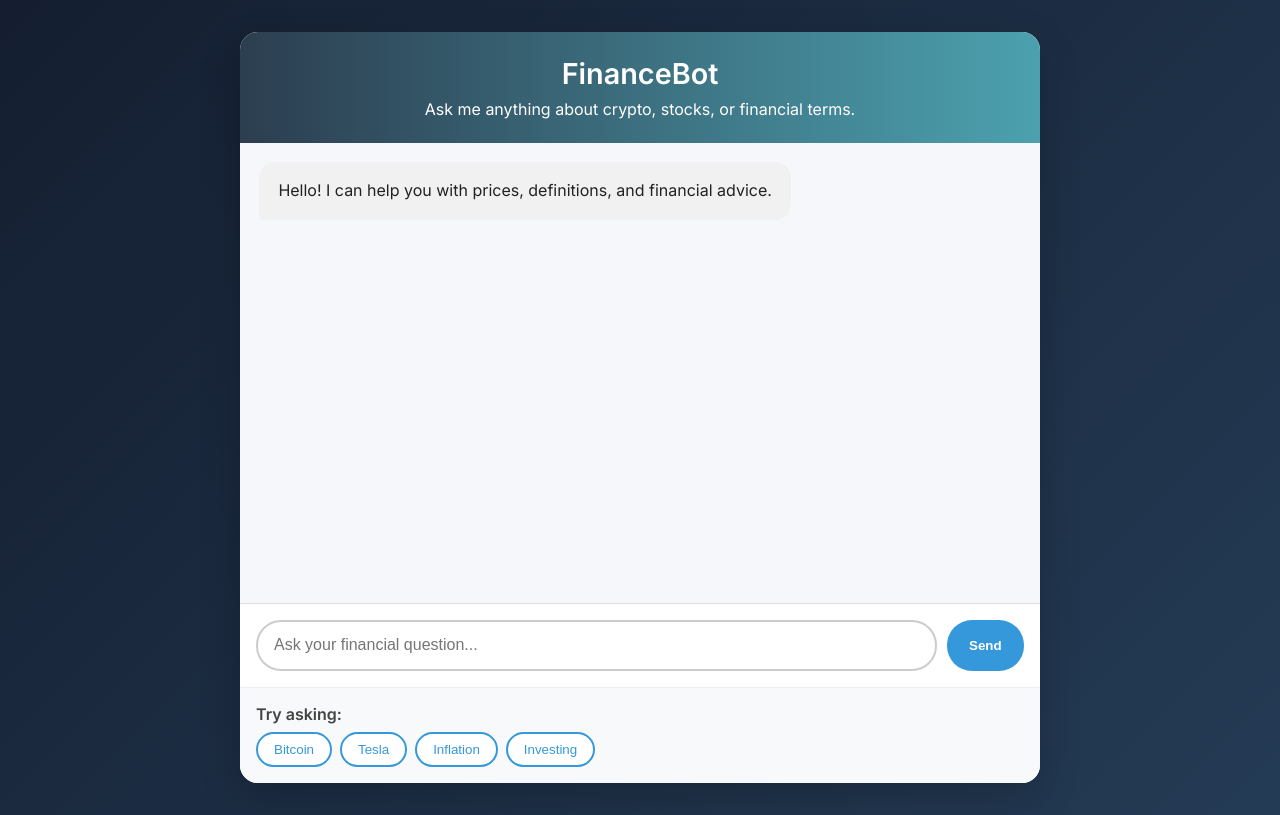
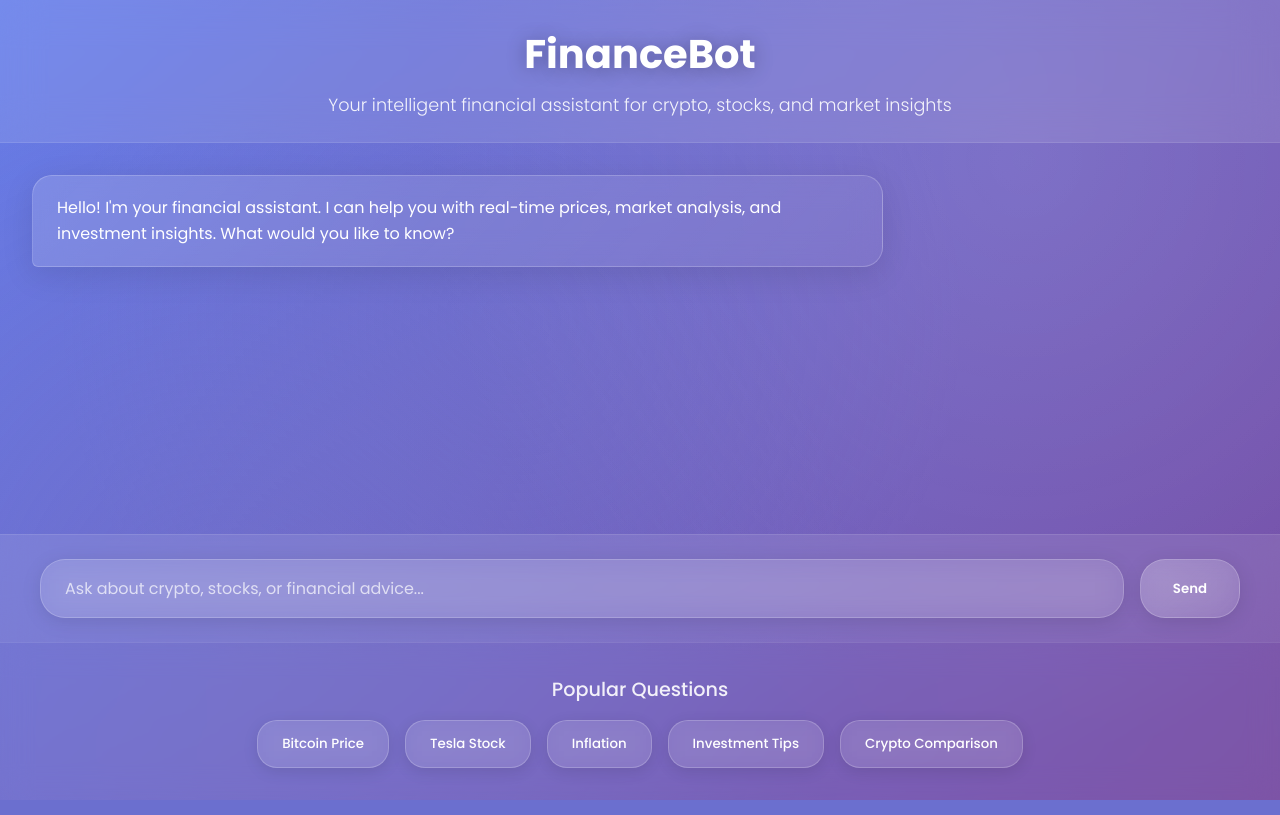
Before and after one commit to xperrylive/Crypto-chatbot, a Flask app: page / in a window 1280 px wide. Run offline with Flask 3, Linux system fonts and the light colour scheme.

Commit message:
improved interface

```diff
--- a/static/style.css
+++ b/static/style.css
@@ -6,55 +6,79 @@
 }
 
 body {
-  font-family: 'Inter', sans-serif;
-  background: linear-gradient(135deg, #141e30, #243b55);
+  font-family: 'Poppins', sans-serif;
+  background: linear-gradient(135deg, #667eea 0%, #764ba2 100%);
+  min-height: 100vh;
   display: flex;
-  justify-content: center;
-  align-items: center;
-  padding: 2rem;
-  min-height: 100vh;
+  flex-direction: column;
+  overflow-x: hidden;
 }
 
-/* Layout Wrapper */
-.main-wrapper {
+/* Animated background elements */
+body::before {
+  content: '';
+  position: fixed;
+  top: 0;
+  left: 0;
   width: 100%;
-  max-width: 800px;
-}
-
-/* Chat Card */
-.chat-card {
-  background: #ffffff;
-  border-radius: 18px;
-  box-shadow: 0 15px 40px rgba(0, 0, 0, 0.2);
-  overflow: hidden;
-  display: flex;
-  flex-direction: column;
+  height: 100%;
+  background: radial-gradient(circle at 20% 80%, rgba(120, 119, 198, 0.3) 0%, transparent 50%),
+              radial-gradient(circle at 80% 20%, rgba(255, 255, 255, 0.1) 0%, transparent 50%),
+              radial-gradient(circle at 40% 40%, rgba(120, 119, 198, 0.2) 0%, transparent 50%);
+  pointer-events: none;
+  z-index: 0;
 }
 
 /* Header */
 .chat-header {
-  background: linear-gradient(to right, #2c3e50, #4ca1af);
-  padding: 1.5rem;
-  color: white;
+  background: rgba(255, 255, 255, 0.1);
+  backdrop-filter: blur(20px);
+  -webkit-backdrop-filter: blur(20px);
+  border-bottom: 1px solid rgba(255, 255, 255, 0.1);
+  padding: 1.5rem 2rem;
   text-align: center;
+  position: relative;
+  z-index: 1;
 }
 
 .chat-header h1 {
-  font-size: 1.8rem;
+  font-size: 2.5rem;
+  font-weight: 700;
+  color: white;
   margin-bottom: 0.5rem;
+  text-shadow: 0 2px 20px rgba(0, 0, 0, 0.3);
+}
+
+.chat-header p {
+  font-size: 1.1rem;
+  color: rgba(255, 255, 255, 0.9);
+  font-weight: 300;
 }
 
 /* Chat Body */
 .chat-body {
-  height: 460px;
+  flex: 1;
   overflow-y: auto;
-  padding: 1.2rem;
-  background: #f5f7fa;
+  padding: 2rem;
+  position: relative;
+  z-index: 1;
 }
 
 .message {
   display: flex;
-  margin-bottom: 1rem;
+  margin-bottom: 1.5rem;
+  animation: fadeInUp 0.5s ease-out;
+}
+
+@keyframes fadeInUp {
+  from {
+    opacity: 0;
+    transform: translateY(20px);
+  }
+  to {
+    opacity: 1;
+    transform: translateY(0);
+  }
 }
 
 .message.user {
@@ -66,96 +90,195 @@ body {
 }
 
 .bubble {
-  padding: 1rem 1.2rem;
-  border-radius: 16px;
-  max-width: 80%;
+  padding: 1.2rem 1.5rem;
+  border-radius: 20px;
+  max-width: 70%;
   font-size: 1rem;
   line-height: 1.6;
-  background: #e1eaf5;
-  color: #222;
+  font-weight: 400;
+  position: relative;
+  backdrop-filter: blur(15px);
+  -webkit-backdrop-filter: blur(15px);
+  border: 1px solid rgba(255, 255, 255, 0.2);
+  box-shadow: 0 8px 32px rgba(0, 0, 0, 0.1);
 }
 
 .message.user .bubble {
-  background: #3498db;
+  background: linear-gradient(135deg, rgba(255, 255, 255, 0.25) 0%, rgba(255, 255, 255, 0.1) 100%);
   color: white;
-  border-bottom-right-radius: 4px;
+  border-bottom-right-radius: 6px;
+  text-align: right;
 }
 
 .message.bot .bubble {
-  background: #f1f1f1;
-  border-bottom-left-radius: 4px;
+  background: linear-gradient(135deg, rgba(255, 255, 255, 0.15) 0%, rgba(255, 255, 255, 0.05) 100%);
+  color: white;
+  border-bottom-left-radius: 6px;
 }
 
 /* Input Area */
 .chat-footer {
+  background: rgba(255, 255, 255, 0.1);
+  backdrop-filter: blur(20px);
+  -webkit-backdrop-filter: blur(20px);
+  border-top: 1px solid rgba(255, 255, 255, 0.1);
+  padding: 1.5rem 2rem;
+  position: relative;
+  z-index: 1;
+}
+
+.input-container {
   display: flex;
-  padding: 1rem;
-  border-top: 1px solid #ddd;
-  background: #fff;
+  gap: 1rem;
+  max-width: 1200px;
+  margin: 0 auto;
 }
 
 #userInput {
   flex: 1;
-  padding: 0.9rem 1rem;
-  border: 2px solid #ccc;
+  padding: 1rem 1.5rem;
+  background: rgba(255, 255, 255, 0.1);
+  backdrop-filter: blur(15px);
+  -webkit-backdrop-filter: blur(15px);
+  border: 1px solid rgba(255, 255, 255, 0.2);
   border-radius: 25px;
   font-size: 1rem;
-  transition: 0.3s;
+  color: white;
+  font-family: 'Poppins', sans-serif;
+  transition: all 0.3s ease;
+  box-shadow: 0 4px 20px rgba(0, 0, 0, 0.1);
+}
+
+#userInput::placeholder {
+  color: rgba(255, 255, 255, 0.7);
 }
 
 #userInput:focus {
-  border-color: #3498db;
   outline: none;
-  box-shadow: 0 0 0 3px rgba(52, 152, 219, 0.1);
+  border-color: rgba(255, 255, 255, 0.4);
+  box-shadow: 0 0 0 3px rgba(255, 255, 255, 0.1);
+  background: rgba(255, 255, 255, 0.15);
 }
 
 #sendButton {
-  margin-left: 10px;
-  padding: 0.9rem 1.4rem;
-  background: #3498db;
-  color: #fff;
-  border: none;
+  padding: 1rem 2rem;
+  background: linear-gradient(135deg, rgba(255, 255, 255, 0.2) 0%, rgba(255, 255, 255, 0.1) 100%);
+  backdrop-filter: blur(15px);
+  -webkit-backdrop-filter: blur(15px);
+  color: white;
+  border: 1px solid rgba(255, 255, 255, 0.2);
   border-radius: 25px;
   font-weight: 600;
   cursor: pointer;
-  transition: background 0.3s;
+  transition: all 0.3s ease;
+  font-family: 'Poppins', sans-serif;
+  box-shadow: 0 4px 20px rgba(0, 0, 0, 0.1);
 }
 
 #sendButton:hover {
-  background: #2980b9;
+  background: linear-gradient(135deg, rgba(255, 255, 255, 0.3) 0%, rgba(255, 255, 255, 0.2) 100%);
+  border-color: rgba(255, 255, 255, 0.3);
+  transform: translateY(-2px);
+  box-shadow: 0 6px 25px rgba(0, 0, 0, 0.2);
 }
 
 /* Suggestions */
 .suggestions {
-  padding: 1rem;
-  background: #f8f9fb;
-  border-top: 1px solid #eee;
+  padding: 2rem;
+  background: rgba(255, 255, 255, 0.05);
+  backdrop-filter: blur(15px);
+  -webkit-backdrop-filter: blur(15px);
+  border-top: 1px solid rgba(255, 255, 255, 0.1);
+  position: relative;
+  z-index: 1;
 }
 
 .suggestions h3 {
-  margin-bottom: 0.5rem;
-  font-size: 1rem;
-  color: #444;
+  margin-bottom: 1rem;
+  font-size: 1.2rem;
+  color: rgba(255, 255, 255, 0.9);
+  font-weight: 500;
+  text-align: center;
 }
 
 .suggestion-buttons {
   display: flex;
   flex-wrap: wrap;
-  gap: 0.5rem;
+  gap: 1rem;
+  justify-content: center;
+  max-width: 800px;
+  margin: 0 auto;
 }
 
 .suggestion-buttons button {
-  background: white;
-  border: 2px solid #3498db;
-  color: #3498db;
+  background: rgba(255, 255, 255, 0.1);
+  backdrop-filter: blur(10px);
+  -webkit-backdrop-filter: blur(10px);
+  border: 1px solid rgba(255, 255, 255, 0.2);
+  color: white;
   border-radius: 20px;
-  padding: 0.5rem 1rem;
+  padding: 0.8rem 1.5rem;
   cursor: pointer;
   font-weight: 500;
   transition: all 0.3s ease;
+  font-family: 'Poppins', sans-serif;
+  box-shadow: 0 4px 15px rgba(0, 0, 0, 0.1);
 }
 
 .suggestion-buttons button:hover {
-  background: #3498db;
-  color: white;
+  background: rgba(255, 255, 255, 0.2);
+  border-color: rgba(255, 255, 255, 0.3);
+  transform: translateY(-2px);
+  box-shadow: 0 6px 20px rgba(0, 0, 0, 0.2);
 }
+
+/* Custom scrollbar */
+.chat-body::-webkit-scrollbar {
+  width: 6px;
+}
+
+.chat-body::-webkit-scrollbar-track {
+  background: rgba(255, 255, 255, 0.1);
+}
+
+.chat-body::-webkit-scrollbar-thumb {
+  background: rgba(255, 255, 255, 0.3);
+  border-radius: 3px;
+}
+
+.chat-body::-webkit-scrollbar-thumb:hover {
+  background: rgba(255, 255, 255, 0.5);
+}
+
+/* Responsive design */
+@media (max-width: 768px) {
+  .chat-header {
+    padding: 1rem;
+  }
+
+  .chat-header h1 {
+    font-size: 2rem;
+  }
+
+  .chat-body {
+    padding: 1rem;
+  }
+
+  .chat-footer {
+    padding: 1rem;
+  }
+
+  .bubble {
+    max-width: 85%;
+  }
+
+  .input-container {
+    flex-direction: column;
+    gap: 0.5rem;
+  }
+
+  #sendButton {
+    align-self: flex-end;
+    padding: 0.8rem 1.5rem;
+  }
+}
--- a/templates/index.html
+++ b/templates/index.html
@@ -5,36 +5,35 @@
   <meta name="viewport" content="width=device-width, initial-scale=1.0"/>
   <title>FinanceBot</title>
   <link rel="stylesheet" href="{{ url_for('static', filename='style.css') }}">
-  <link href="https://fonts.googleapis.com/css2?family=Inter:wght@400;600&display=swap" rel="stylesheet">
+  <link href="https://fonts.googleapis.com/css2?family=Poppins:wght@300;400;500;600;700&display=swap" rel="stylesheet">
 </head>
 <body>
-  <div class="main-wrapper">
-    <div class="chat-card">
   <header class="chat-header">
     <h1>FinanceBot</h1>
-        <p>Ask me anything about crypto, stocks, or financial terms.</p>
+    <p>Your intelligent financial assistant for crypto, stocks, and market insights</p>
   </header>
 
   <div class="chat-body" id="chatBox">
     <div class="message bot">
-          <div class="bubble">Hello! I can help you with prices, definitions, and financial advice.</div>
+      <div class="bubble">Hello! I'm your financial assistant. I can help you with real-time prices, market analysis, and investment insights. What would you like to know?</div>
     </div>
   </div>
 
   <div class="chat-footer">
-        <input type="text" id="userInput" placeholder="Ask your financial question..." />
+    <div class="input-container">
+      <input type="text" id="userInput" placeholder="Ask about crypto, stocks, or financial advice..." />
       <button id="sendButton" onclick="sendMessage()">Send</button>
+    </div>
   </div>
 
   <div class="suggestions">
-        <h3>Try asking:</h3>
+    <h3>Popular Questions</h3>
     <div class="suggestion-buttons">
-          <button onclick="fillExample('What is the price of Bitcoin?')">Bitcoin</button>
-          <button onclick="fillExample('Tesla stock price')">Tesla</button>
-          <button onclick="fillExample('Define inflation')">Inflation</button>
-          <button onclick="fillExample('Best way to invest')">Investing</button>
-        </div>
-      </div>
+      <button onclick="fillExample('What is the current price of Bitcoin?')">Bitcoin Price</button>
+      <button onclick="fillExample('How is Tesla stock performing?')">Tesla Stock</button>
+      <button onclick="fillExample('Explain what inflation means')">Inflation</button>
+      <button onclick="fillExample('Best investment strategies for beginners')">Investment Tips</button>
+      <button onclick="fillExample('Ethereum vs Bitcoin comparison')">Crypto Comparison</button>
     </div>
   </div>
 
@@ -57,11 +56,11 @@
       .then(res => res.json())
       .then(data => {
         removeTyping(typingId);
-        addMessage("bot", data.response || "Sorry, I didn’t understand.");
+        addMessage("bot", data.response || "Sorry, I didn't understand that. Could you rephrase your question?");
       })
       .catch(() => {
         removeTyping(typingId);
-        addMessage("bot", "⚠ Error, please try again.");
+        addMessage("bot", "⚠ Connection error. Please check your internet and try again.");
       });
     }
 
@@ -80,7 +79,7 @@
       const typing = document.createElement("div");
       typing.id = id;
       typing.className = "message bot";
-      typing.innerHTML = `<div class="bubble">Typing...</div>`;
+      typing.innerHTML = `<div class="bubble">Analyzing your request...</div>`;
       chatBox.appendChild(typing);
       chatBox.scrollTop = chatBox.scrollHeight;
       return id;
```
Lines whose indentation alone changed are shown as unchanged.
